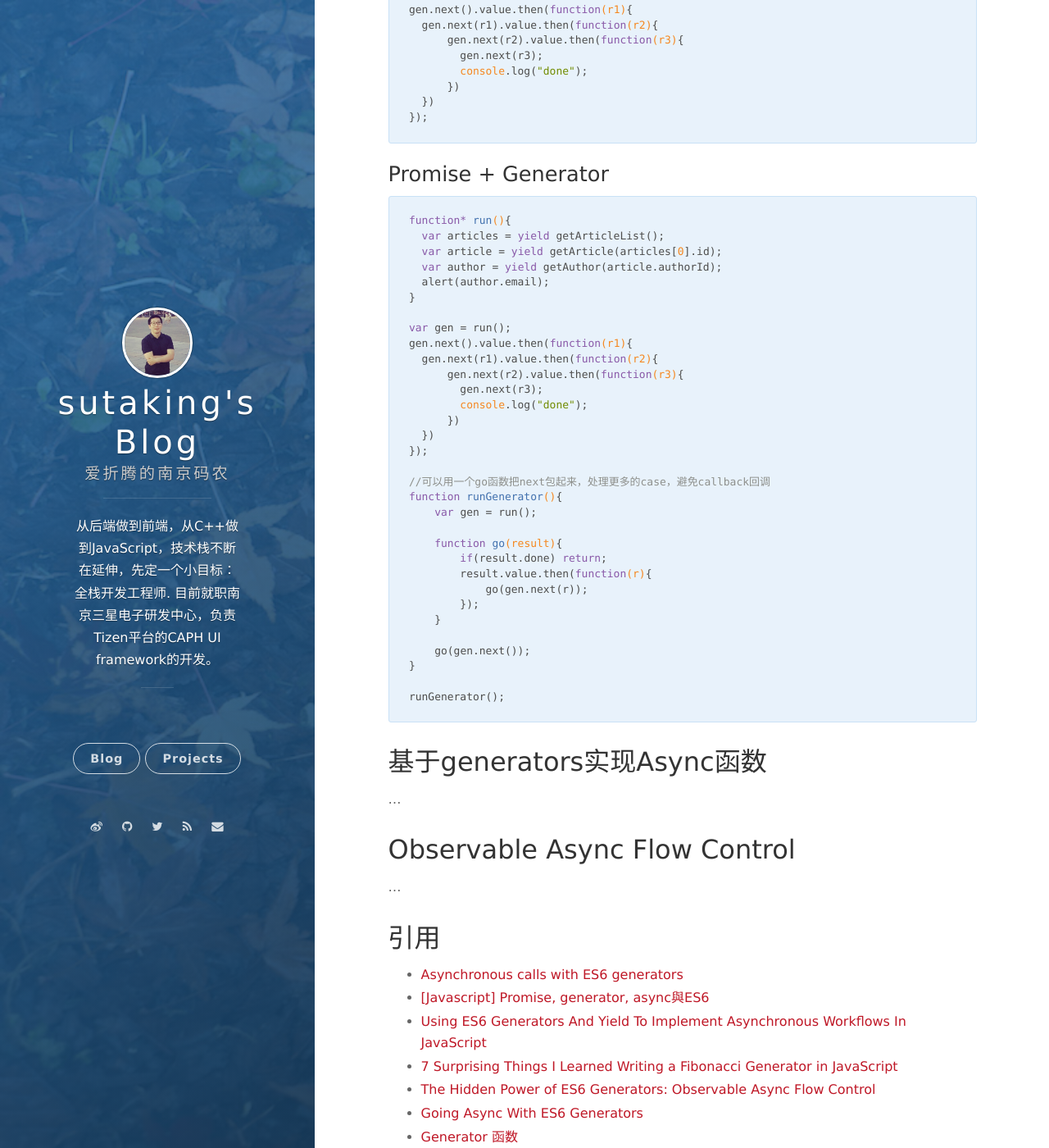
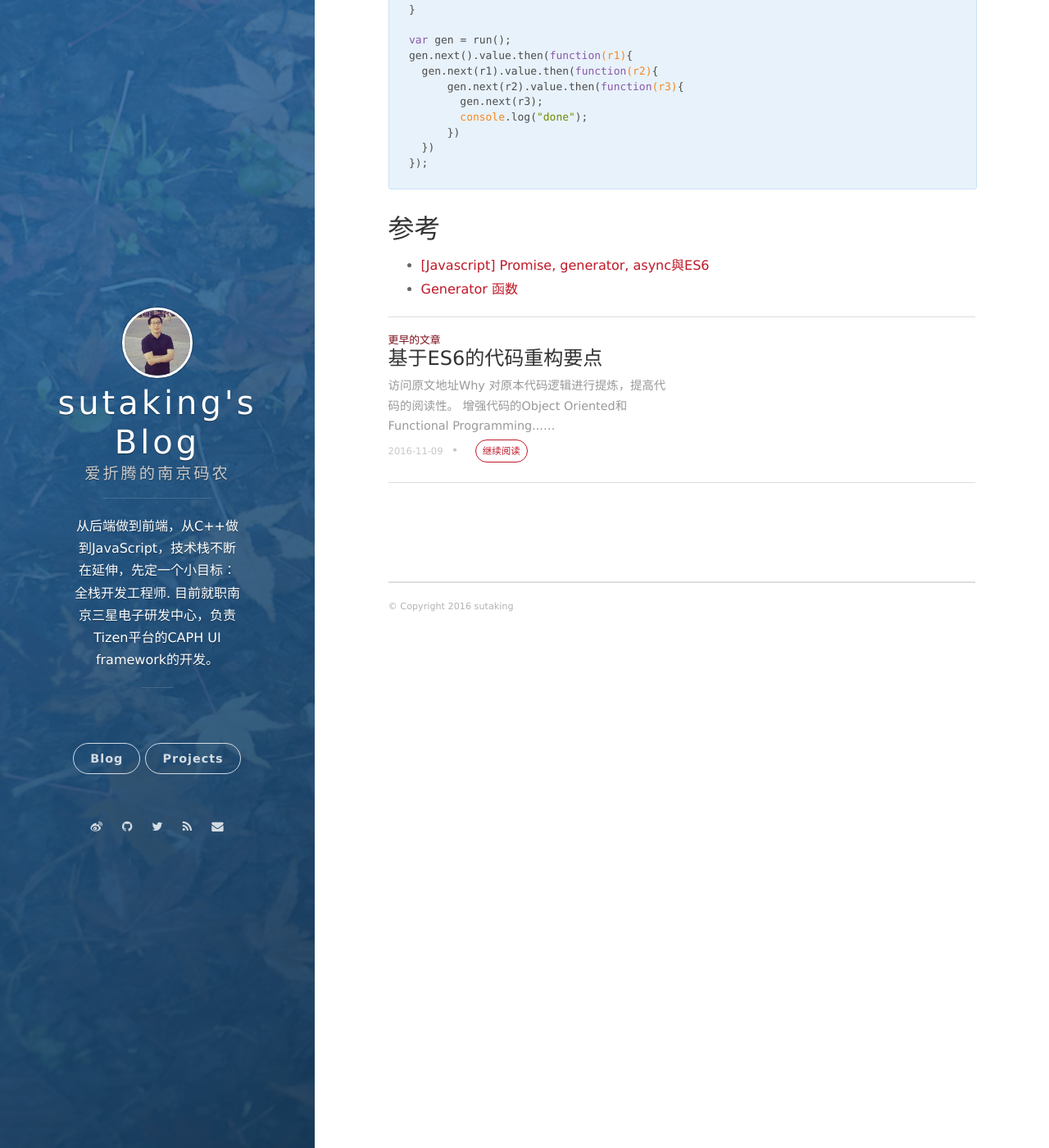
Before and after one commit to sutaking/sutaking.github.io, a Jekyll site: the page built from _posts/2016-11-16-es6-generation.md, in a window 1280 px wide and 1400 px high, scrolled down 6328 px. Shown: the whole window at 82% size. Built offline with Jekyll 4.4.1, drawn with Linux system fonts in a browser that asks for light colours; nearby versions of some CDN libraries; comment, search, counter and statistics services are not loaded; some of the changed text lies outside the part shown.

Commit message:
add new post

````diff
--- a/_posts/2016-11-16-es6-generation.md
+++ b/_posts/2016-11-16-es6-generation.md
@@ -4,7 +4,7 @@ title: ES6中的异步编程：Generators函数（一）
 date: 2016-11-16 16:00:24.000000000 +08:00
 ---
 
-[访问原文地址]()
+[访问原文地址](http://njfeng.com/2016/11/es6-generation/)
 
 对ES6的generators的介绍分为3个部分
 
@@ -14,7 +14,7 @@ date: 2016-11-16 16:00:24.000000000 +08:00
 
 ## 概述
 
-Generators函数为ES6中提供的异步编程方法，十分的奇葩，光看语法，简直认不出这也是JavaScript了。现在比较流行使用generators来把一些异步编程的方法，写的像同步数据流方法一样。因为从语法角度来看，generators函数是一个状态机，封装了多个内部状态，通过iterator来分步调用。
+Generator函数是协程在ES6的实现，用来做异步流程的封装，最大特点就是可以交出函数的执行权（即暂停执行）。十分的奇葩，光看语法，简直认不出这也是JavaScript了。由于可以使用yield语句来暂停异步操作，这让generators异步编程的代码，很像同步数据流方法一样。因为从语法角度来看，generators函数是一个状态机，封装了多个内部状态，通过iterator来分步调用。
 
 ## 基本语法
 
@@ -258,31 +258,34 @@ getArticleList()
 
 function getAuthor(id){
     return new Promise(function(resolve, reject){
-        $.ajax(url,{
-            author: id
-        }).done(function(result){
-            resolve(result);
+        $.ajax({
+            url: id+'author.json',
+            success: function(data) {
+              resolve(data);
+          }
         })
     });
 }
 
 function getArticle(id){
     return new Promise(function(resolve, reject){
-        $.ajax(url,{
-            id: id
-        }).done(function(result){
-            resolve(result);
+        $.ajax({
+            url: id+'.json',
+            success: function(data) {
+              resolve(data);
+          }
         })
     });
 }
 
 function getArticleList(){
     return new Promise(function(resolve, reject){
-       $.ajax(
-        url)
-        .done(function(result){
-            resolve(result);
-        });
+       $.ajax({
+           url: 'all.json',
+           success: function(data) {
+             resolve(data);
+         }
+       })
     });
 }
 ```
@@ -308,56 +311,9 @@ gen.next().value.then(function(r1){
 });
 ```
 
-### Promise + Generator
 
-```javascript
-function* run(){
-  var articles = yield getArticleList();
-  var article = yield getArticle(articles[0].id);
-  var author = yield getAuthor(article.authorId);
-  alert(author.email);
-}
 
-var gen = run();
-gen.next().value.then(function(r1){
-  gen.next(r1).value.then(function(r2){
-      gen.next(r2).value.then(function(r3){
-        gen.next(r3);
-        console.log("done");
-      })
-  })
-});
 
-//可以用一个go函数把next包起来，处理更多的case，避免callback回调
-function runGenerator(){
-    var gen = run();
-
-    function go(result){
-        if(result.done) return;
-        result.value.then(function(r){
-            go(gen.next(r));
-        });
-    }
-
-    go(gen.next());
-}
-
-runGenerator();
-```
-
-## 基于generators实现Async函数
-
-...
-
-## Observable Async Flow Control
-
-...
-
-## 引用
--	[Asynchronous calls with ES6 generators](http://blog.mgechev.com/2014/12/21/handling-asynchronous-calls-with-es6-javascript-generators/)
-- 	[[Javascript] Promise, generator, async與ES6](http://huli.logdown.com/posts/292655-javascript-promise-generator-async-es6)
--  [Using ES6 Generators And Yield To Implement Asynchronous Workflows In JavaScript](https://www.bennadel.com/blog/3123-using-es6-generators-and-yield-to-implement-asynchronous-workflows-in-javascript.htm)
--  [7 Surprising Things I Learned Writing a Fibonacci Generator in JavaScript](https://medium.com/javascript-scene/7-surprising-things-i-learned-writing-a-fibonacci-generator-4886a5c87710#.8nwarj6yu)
--  [The Hidden Power of ES6 Generators: Observable Async Flow Control](https://medium.com/javascript-scene/the-hidden-power-of-es6-generators-observable-async-flow-control-cfa4c7f31435#.4cadgop5s)
-- [Going Async With ES6 Generators](https://davidwalsh.name/async-generators)
+## 参考
+- 	[\[Javascript\] Promise, generator, async與ES6](http://huli.logdown.com/posts/292655-javascript-promise-generator-async-es6)
 - [Generator 函数](http://es6.ruanyifeng.com/#docs/generator)
````
Also changed, not shown: _drafts/2016-11-17-generation-async.md (added, +22 -0 lines).
